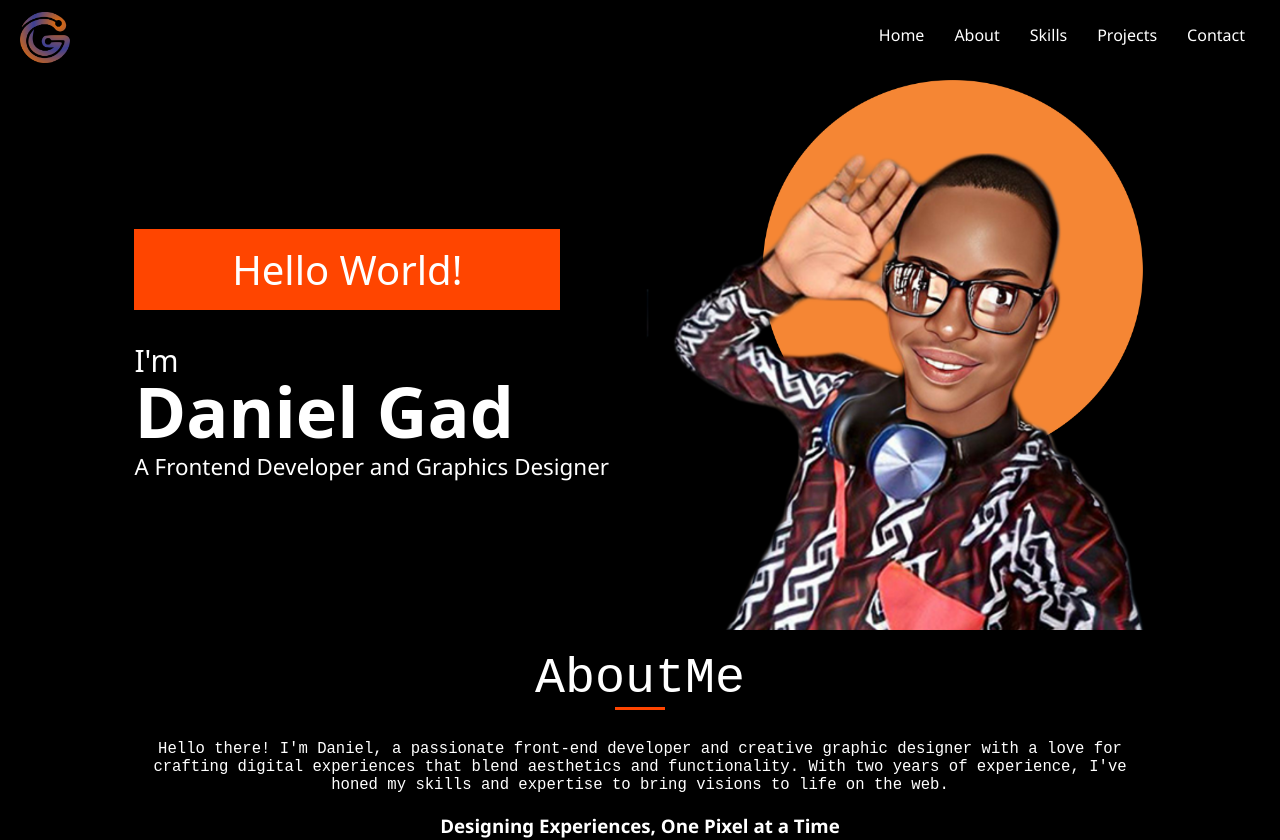
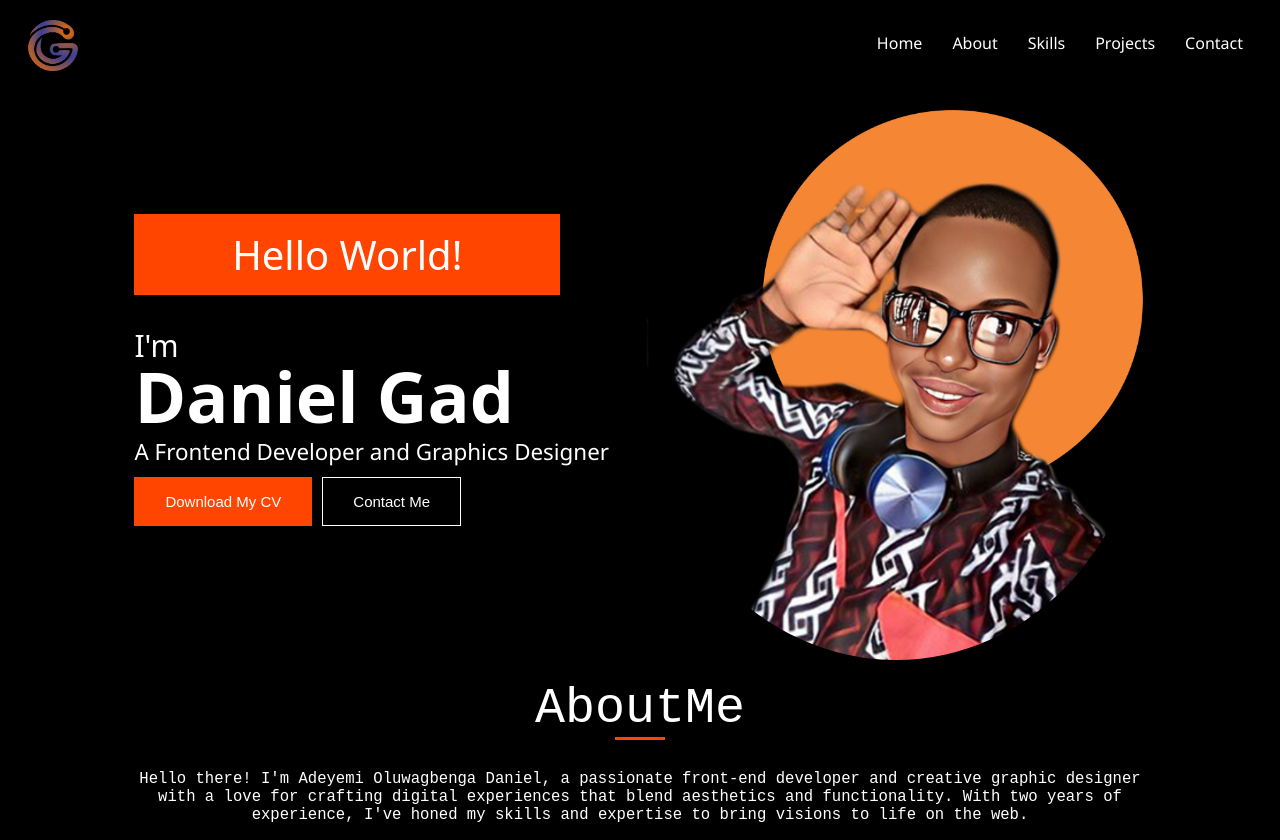
Before and after one commit to DanielGad/My_Portfolio, a React (Vite) app: page / in a window 1280 px wide. Shown: the top 840 px of the page. Built offline with nearby package versions, Linux system fonts and the light colour scheme.

Commit message:
Change Theme

```diff
--- a/src/assets/head.css
+++ b/src/assets/head.css
@@ -77,6 +77,7 @@
 }
 
 .gad-image-cont {
+  margin-top: 30px;
   width: 500px;
   height: 550px;
 }
@@ -86,10 +87,48 @@
   height: 100%;
   object-fit: cover;
   object-position: 0 0;
-  /* height: 100%; */
-  /* border-bottom-left-radius: 50%;
-  border-bottom-right-radius: 50%; */
-  /* box-shadow: 0 4px 10px rgba(255, 255, 255, 0.8); */
+  border-bottom-left-radius: 50%;
+  border-bottom-right-radius: 50%;
+  z-index: 10px;
+}
+
+.button-2 {
+  display: flex;
+  gap: 10px;
+  margin-top: 10px;
+}
+
+.cv, .contactme {
+  padding: 15px 30px;
+  cursor: pointer;
+}
+
+.cv {
+  background-color: orangered;
+  color: white;
+  font-size: 15px;
+  border: 1px solid orangered;
+}
+
+.cv:hover {
+  background-color: rgb(116, 31, 0);
+}
+
+.contactme:hover {
+  background-color: rgb(112, 112, 112);
+}
+
+.contactme {
+  background-color: black;
+  border: 1px solid white;
+  color: white;
+  font-size: 15px;
+}
+
+.star-1 {
+  position: absolute;
+  right: 120px;
+  z-index: 1;
 }
 
 @media screen and (max-width: 859px) {
@@ -107,12 +146,12 @@
   }
 
   .hello {
-    font-size: 30px;
+    font-size: 35px;
     width: 70%;
   }
 
   .name {
-    font-size: 40px;
+    font-size: 50px;
     line-height: 45px;
     margin-bottom: 10px;
   }
--- a/src/assets/menu.css
+++ b/src/assets/menu.css
@@ -7,8 +7,7 @@
   align-items: center;
   color: white;
   background-color: black;
-  margin: -8px;
-  padding: 10px 0px 10px 10px;
+  padding: 10px 0;
   border-bottom-left-radius: 30px;
   border-bottom-right-radius: 30px;
 }
@@ -24,7 +23,6 @@
 } */
 
 .top {
-  /* border-bottom: 3px solid orangered; */
   color: white;
   z-index: 100;
 }
@@ -34,6 +32,10 @@
   margin-right: 30px;
   font-family: 'Segoe UI', Tahoma, Geneva, Verdana, sans-serif;
 }
+
+/* .menu-container div {
+  width: 50%;
+} */
 
 .menu-link-container div {
   cursor: pointer;
@@ -48,9 +50,8 @@
 }
 
 .logo-container {
-  padding-left: 10px;
+  margin-left: 20px;
   margin-top: 10px;
-  /* filter: drop-shadow(0 0 20px rgb(255, 255, 255)); */
   cursor: pointer;
 }
 
@@ -69,7 +70,6 @@
 
 @media screen and (max-width: 859px) {
   .menu-container {
-    position: fixed;
     width: 100%;
   }
 }
--- a/src/components/scenes/About.jsx
+++ b/src/components/scenes/About.jsx
@@ -6,7 +6,7 @@ const About = () => {
     <div className='about-body' id='about'>
       <div className='abt-tag slide-in right-slide-in'>AboutMe</div>
       <div className='text-cont'>
-        <p className={` slide-in txt-1 bottom-slide-in`}>Hello there! I&apos;m Daniel, a passionate front-end developer and creative graphic designer with a love for crafting digital experiences that blend aesthetics and functionality. With two years of experience, I&apos;ve honed my skills and expertise to bring visions to life on the web.</p>
+        <p className={` slide-in txt-1 bottom-slide-in`}>Hello there! I&apos;m Adeyemi Oluwagbenga Daniel, a passionate front-end developer and creative graphic designer with a love for crafting digital experiences that blend aesthetics and functionality. With two years of experience, I&apos;ve honed my skills and expertise to bring visions to life on the web.</p>
         <h3>Designing Experiences, One Pixel at a Time</h3>
         <p className='txt-1 slide-in bottom-slide-in'>From a young age, I&apos;ve been captivated by the world of design and technology. This fascination led me to pursue a career that seamlessly merges these two passions. As a graphic designer, I have an eye for detail and a knack for translating ideas into visually appealing designs. Each project is a canvas where I blend colors, typography, and layout to create a visual language that resonates with users.</p>
         <h3>Bringing Designs to Life through Front-End Development</h3>
--- a/src/components/scenes/Head.jsx
+++ b/src/components/scenes/Head.jsx
@@ -1,6 +1,7 @@
 import '../../assets/head.css'
 import {  useContext } from 'react';
 import { Context } from '../Context';
+import { Link } from 'react-scroll';
 
 const Head = () => {
 
@@ -14,11 +15,21 @@ const Head = () => {
         <div className="name">Daniel Gad
         </div>
         <div className='work-skill'>A Frontend Developer and Graphics Designer</div>
+
+        <div className="button-2">
+        <a href="./Daniel_Gad_CV.pdf" download="Daniel_Gad_CV"><button className="cv">Download My CV</button></a>
+          <Link to={'contact'} smooth={true} duration={500} offset={-150}>
+          <button className="contactme">Contact Me</button>
+          </Link>
+        </div>
       </div>
       <div className={` gad-image-cont right-slide-in-element ${isVisible ? 'visible' : ''}`}>
+
         <img src="./gad.png" alt="gad" className='gad-image' width={'120%'} />
       </div>
-
+      {/* <div className='star-1'>
+          <img src="./star.png" alt="200px" />
+        </div> */}
     </div>
   )
 }
```
Also changed, not shown: 1 other file (tests, documents, lock files or other folders).
